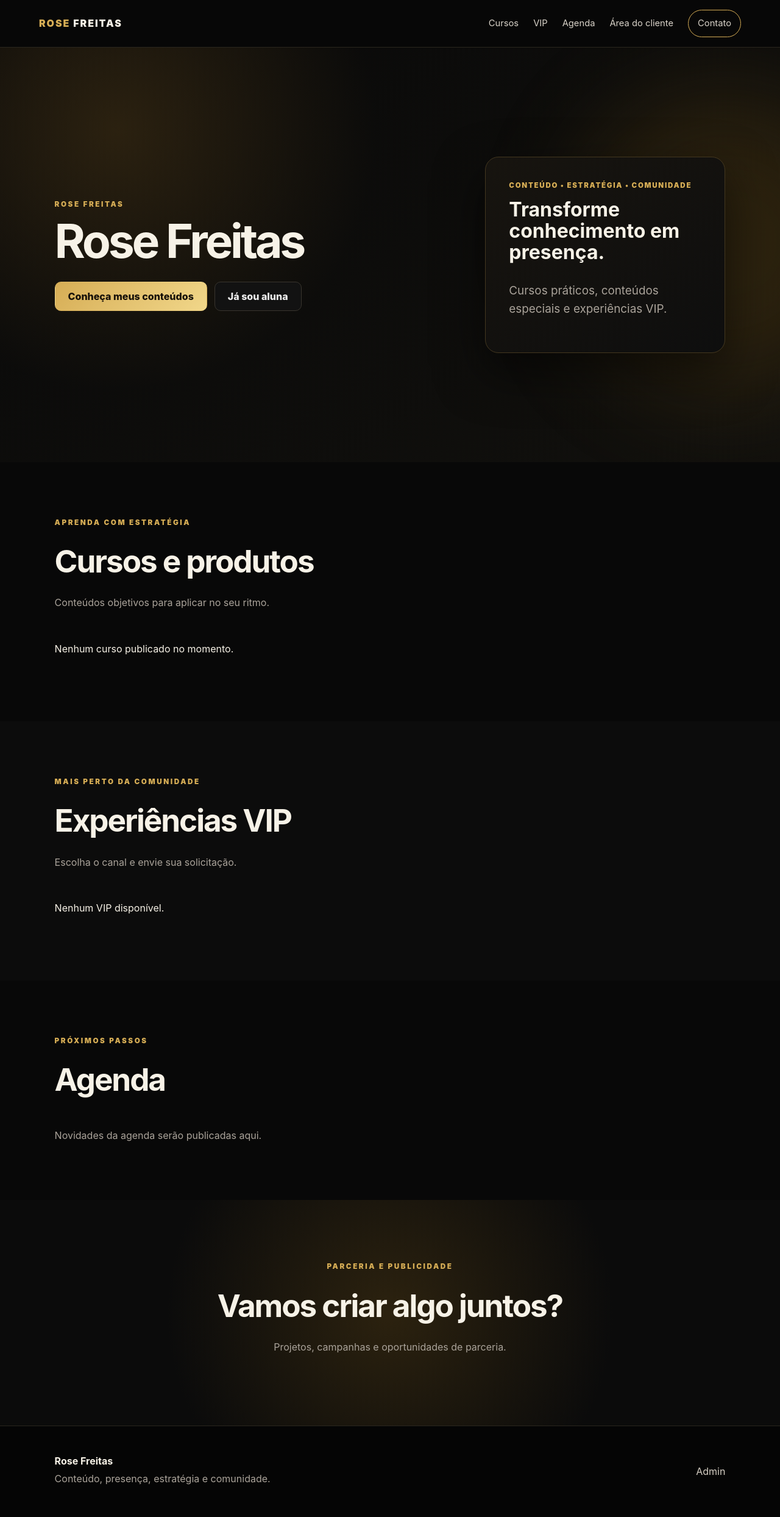
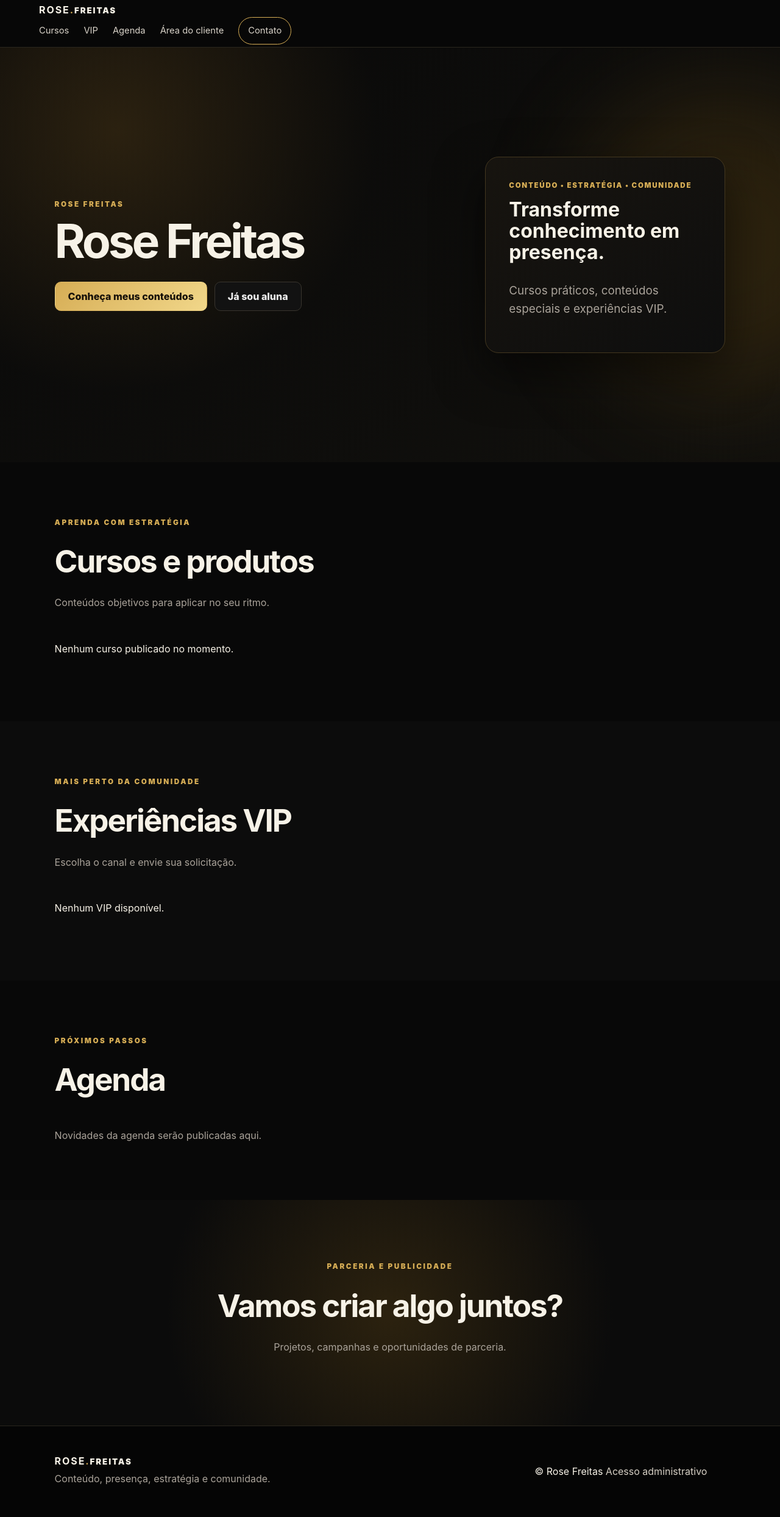
Before and after one commit to ZenithWe/rose-freitas-site, a Django app: page / in a window 1280 px wide. Shown: the whole page at 61% size. Run offline with Django 5.2, Linux system fonts and the light colour scheme; data comes from the database, SQL or seed files in the repository; data that the repository does not hold is empty.

Commit message:
Redesign public site in premium editorial style

```diff
--- a/templates/base.html
+++ b/templates/base.html
@@ -4,11 +4,15 @@
 <head>
 <meta charset="utf-8"><meta name="viewport" content="width=device-width,initial-scale=1">
 <title>{% block title %}Rose Freitas{% endblock %}</title>
+<meta name="theme-color" content="#0b0b0b">
 <link rel="stylesheet" href="{% static 'css/style.css' %}">
 </head>
 <body>
 <header class="site-header">
-  <a class="brand" href="{% url 'home' %}"><span>ROSE</span> FREITAS</a>
+  <div class="site-nav container">
+    <a class="brand" href="{% url 'home' %}">
+      <strong>ROSE<span>.</span></strong><small>FREITAS</small>
+    </a>
     <button class="menu-btn" onclick="document.body.classList.toggle('menu-open')" aria-label="Abrir menu">☰</button>
     <nav>
       <a href="{% url 'home' %}#cursos">Cursos</a>
@@ -17,18 +21,27 @@
       <a href="{% url 'customer_area' %}">Área do cliente</a>
       <a class="nav-cta" href="{% url 'home' %}#contato">Contato</a>
     </nav>
+  </div>
 </header>
 {% if messages %}<div class="flash-wrap">{% for message in messages %}<div class="flash {{ message.tags }}">{{ message }}</div>{% endfor %}</div>{% endif %}
 <main>{% block content %}{% endblock %}</main>
-<footer id="contato">
-  <div><strong>Rose Freitas</strong><p>Conteúdo, presença, estratégia e comunidade.</p></div>
-  <div class="socials">
+<footer id="contato" class="site-footer">
+  <div class="container footer-top">
+    <div>
+      <a class="brand brand-footer" href="{% url 'home' %}"><strong>ROSE<span>.</span></strong><small>FREITAS</small></a>
+      <p>Conteúdo, presença, estratégia e comunidade.</p>
+    </div>
+    <div class="footer-links">
       {% if site.instagram %}<a href="{{ site.instagram }}" target="_blank" rel="noopener">Instagram</a>{% endif %}
       {% if site.youtube %}<a href="{{ site.youtube }}" target="_blank" rel="noopener">YouTube</a>{% endif %}
       {% if site.tiktok %}<a href="{{ site.tiktok }}" target="_blank" rel="noopener">TikTok</a>{% endif %}
       {% if site.whatsapp %}<a href="https://wa.me/{{ site.whatsapp }}" target="_blank" rel="noopener">WhatsApp</a>{% endif %}
     </div>
-  <a class="admin-link" href="{% url 'dashboard' %}">Admin</a>
+  </div>
+  <div class="container footer-bottom">
+    <span>© Rose Freitas</span>
+    <a class="admin-link" href="{% url 'dashboard' %}">Acesso administrativo</a>
+  </div>
 </footer>
-<script>document.querySelectorAll('header nav a').forEach(a=>a.addEventListener('click',()=>document.body.classList.remove('menu-open')))</script>
+<script>document.querySelectorAll('.site-header nav a').forEach(a=>a.addEventListener('click',()=>document.body.classList.remove('menu-open')))</script>
 </body></html>
```
Lines whose indentation alone changed are shown as unchanged.
